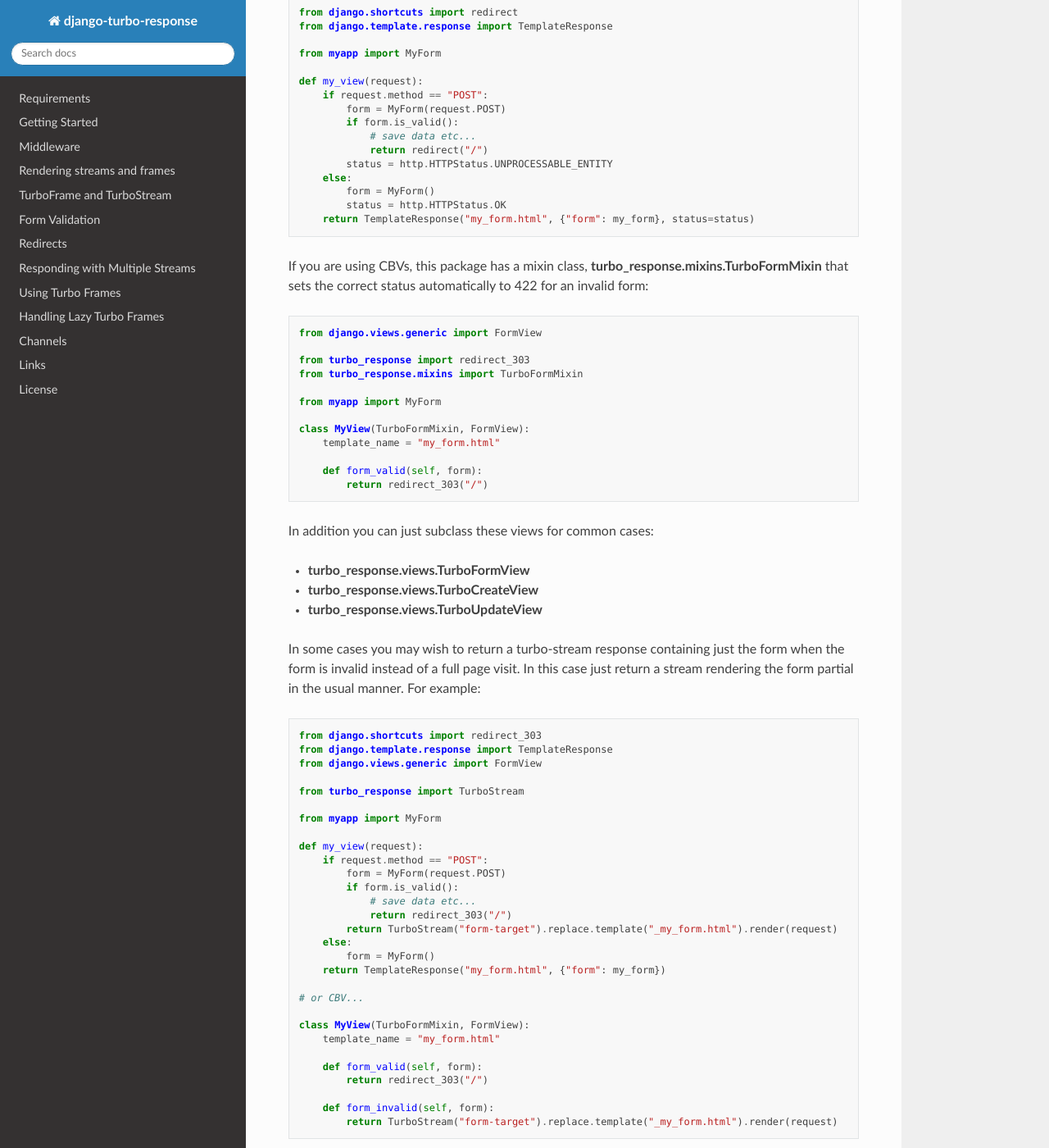
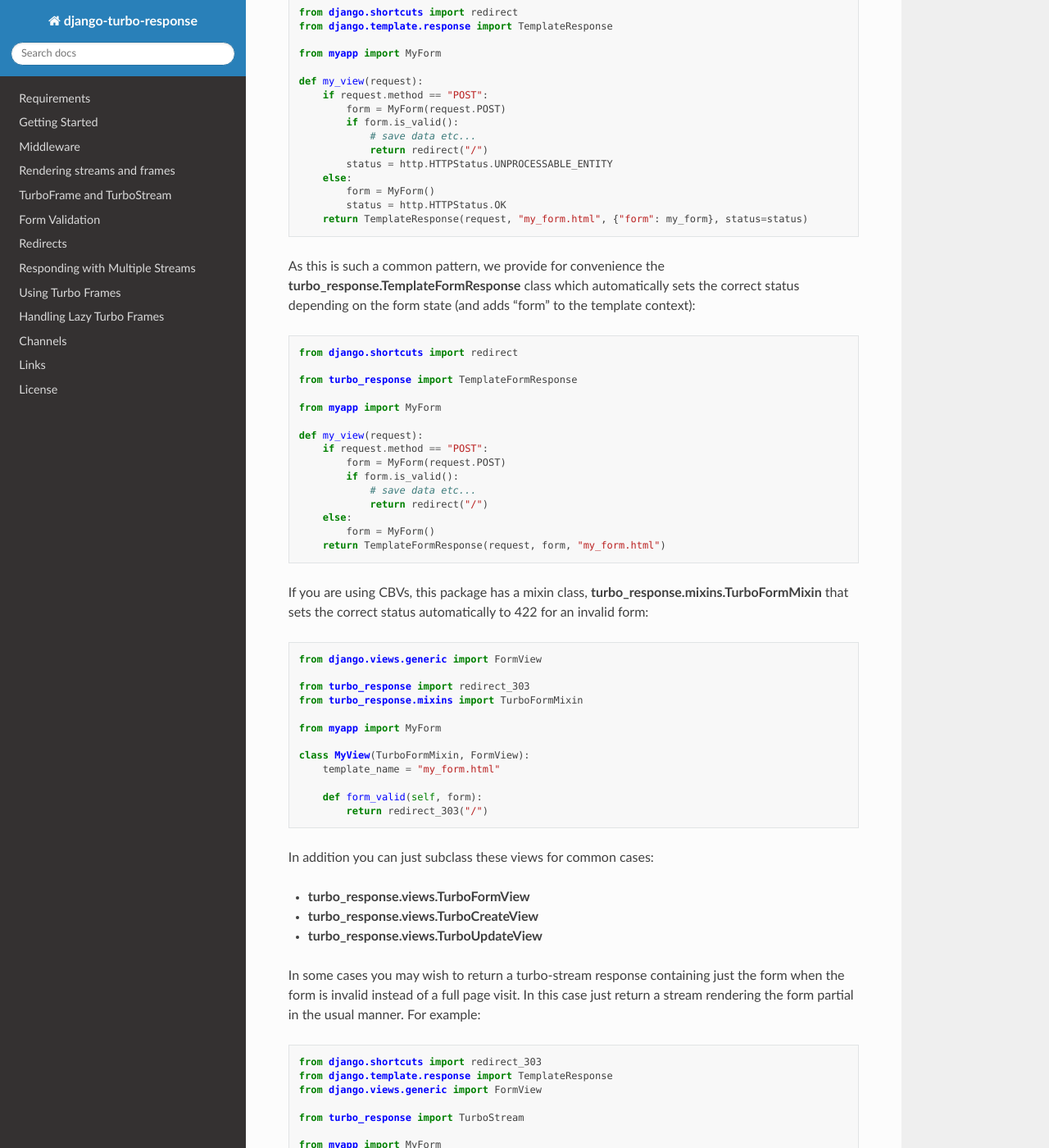
Before and after one commit to rails-inspire-django/django-turbo-helper, a Sphinx documentation site: the page built from doc/source/main.rst, in a window 1280 px wide and 1400 px high, scrolled down 3915 px. Shown: the whole window at 82% size. Built offline with Sphinx 7.4.7 and the Read the Docs theme 2.0.0, drawn with Linux system fonts in a browser that asks for light colours; some of the changed text lies outside the part shown.

```diff
--- a/doc/source/main.rst
+++ b/doc/source/main.rst
@@ -109,10 +109,10 @@ Finally if you wish to render Django templates in the response, use **TurboStrea
   from turbo_response import Action, TurboStreamTemplateResponse, TurboFrameTemplateResponse
 
   def my_tmpl_stream(request):
-      return TurboStreamTemplateResponse("msg.html", {"msg": "OK"}, action=Action.REPLACE, target="msg")
+      return TurboStreamTemplateResponse(request, "msg.html", {"msg": "OK"}, action=Action.REPLACE, target="msg")
 
   def my_tmpl_frame(request):
-      return TurboFrameTemplateResponse("msg.html", {"msg": "OK"}, dom_id="msg")
+      return TurboFrameTemplateResponse(request, "msg.html", {"msg": "OK"}, dom_id="msg")
 
 Note that these two classes subclass **django.template.response.TemplateResponse**.
 
@@ -203,7 +203,28 @@ If you want to continue using forms with Turbo just change the response status t
       else:
           form = MyForm()
           status = http.HTTPStatus.OK
-      return TemplateResponse("my_form.html", {"form": my_form}, status=status)
+      return TemplateResponse(request, "my_form.html", {"form": my_form}, status=status)
+
+As this is such a common pattern, we provide for convenience the **turbo_response.TemplateFormResponse** class which automatically sets the correct status depending on the form state (and adds "form" to the template context):
+
+.. code-block:: python
+
+  from django.shortcuts import redirect
+
+  from turbo_response import TemplateFormResponse
+
+  from myapp import MyForm
+
+  def my_view(request):
+      if request.method == "POST":
+          form = MyForm(request.POST)
+          if form.is_valid():
+              # save data etc...
+              return redirect("/")
+      else:
+          form = MyForm()
+      return TemplateFormResponse(request, form, "my_form.html")
+
 
 
 If you are using CBVs, this package has a mixin class, **turbo_response.mixins.TurboFormMixin** that sets the correct status automatically to 422 for an invalid form:
@@ -251,7 +272,7 @@ In some cases you may wish to return a turbo-stream response containing just the
           return TurboStream("form-target").replace.template("_my_form.html").render(request)
       else:
           form = MyForm()
-      return TemplateResponse("my_form.html", {"form": my_form})
+      return TemplateResponse(request, "my_form.html", {"form": my_form})
 
   # or CBV...
 
```
Also changed, not shown: src/turbo_response/__init__.py (+4 -3 lines), 2 other files.
